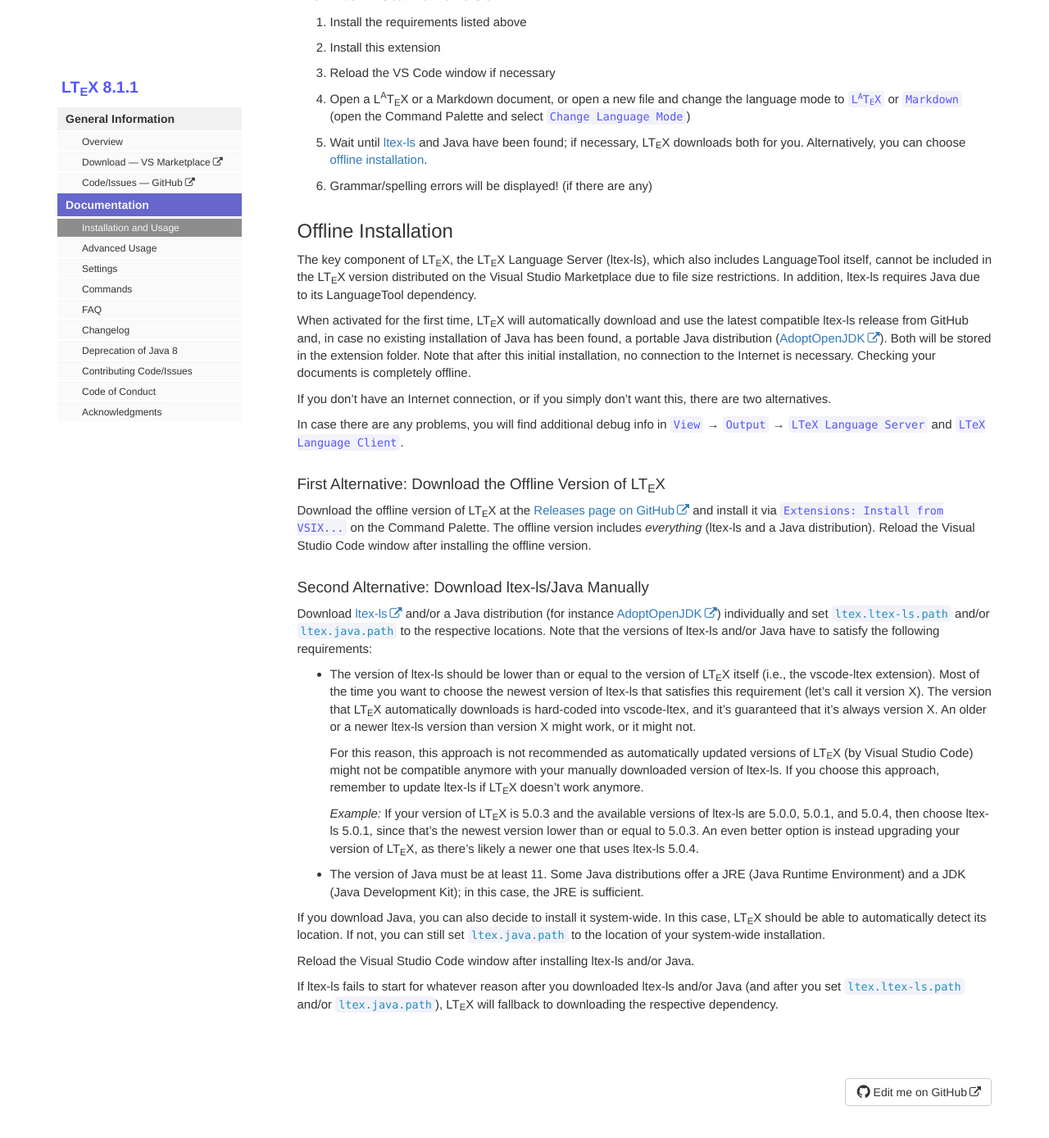
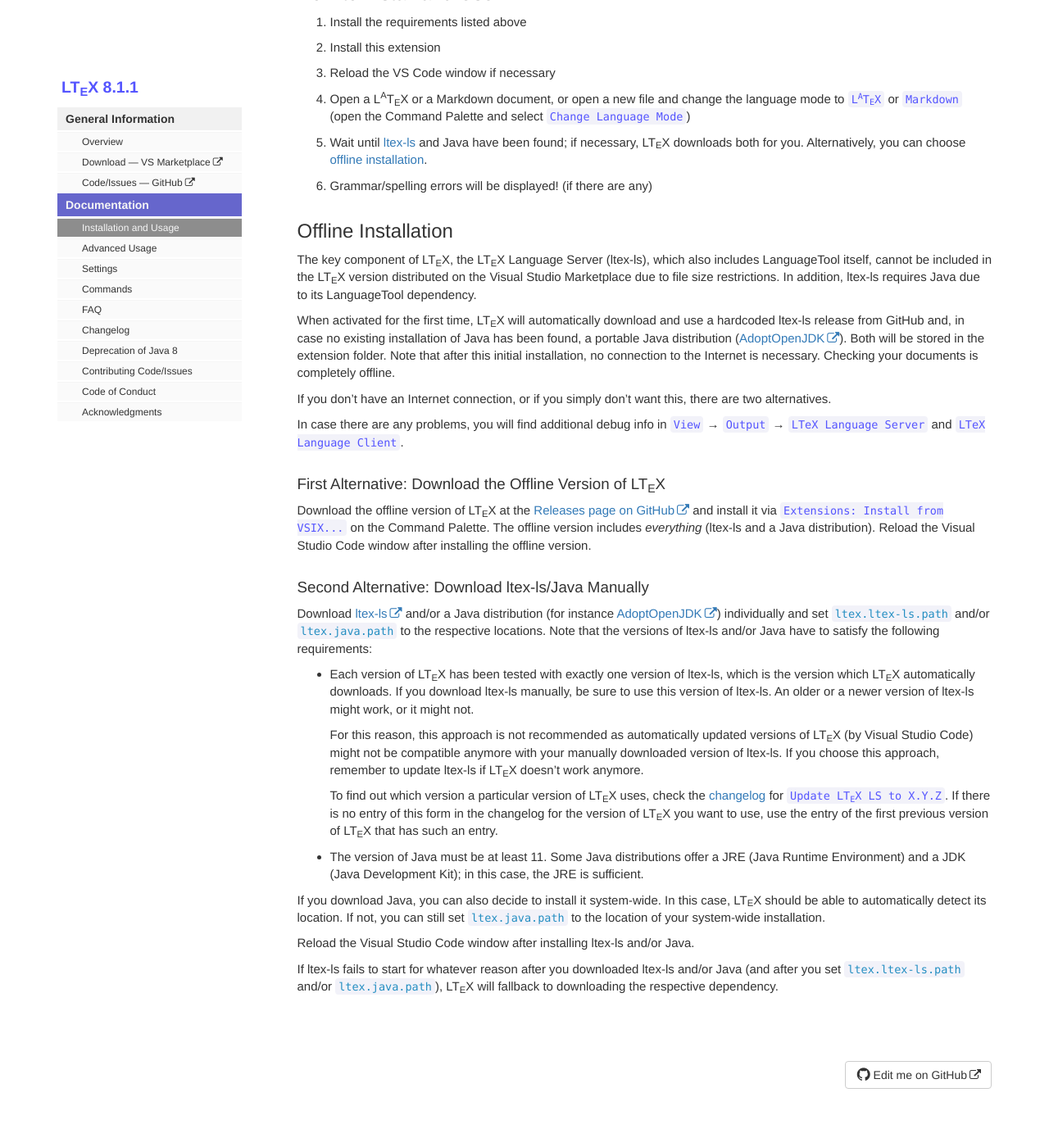
Before and after one commit to valentjn/vscode-ltex, a Jekyll site: the page built from pages/docs/installation-and-usage.md, in a window 1280 px wide and 1400 px high, scrolled down 524 px. Shown: the top 1389 px of the window at 82% size. Built offline with Jekyll 4.4.1, drawn with Linux system fonts in a browser that asks for light colours.

Commit message:
Make version of ltex-ls independent in inst./usage

```diff
--- a/pages/docs/installation-and-usage.md
+++ b/pages/docs/installation-and-usage.md
@@ -37,7 +37,7 @@
 
 The key component of LTeX, the LTeX Language Server (ltex-ls), which also includes LanguageTool itself, cannot be included in the LTeX version distributed on the Visual Studio Marketplace due to file size restrictions. In addition, ltex-ls requires Java due to its LanguageTool dependency.
 
-When activated for the first time, LTeX will automatically download and use the latest compatible ltex-ls release from GitHub and, in case no existing installation of Java has been found, a portable Java distribution ([AdoptOpenJDK](https://adoptopenjdk.net/)). Both will be stored in the extension folder. Note that after this initial installation, no connection to the Internet is necessary. Checking your documents is completely offline.
+When activated for the first time, LTeX will automatically download and use a hardcoded ltex-ls release from GitHub and, in case no existing installation of Java has been found, a portable Java distribution ([AdoptOpenJDK](https://adoptopenjdk.net/)). Both will be stored in the extension folder. Note that after this initial installation, no connection to the Internet is necessary. Checking your documents is completely offline.
 
 If you don't have an Internet connection, or if you simply don't want this, there are two alternatives.
 
@@ -51,11 +51,11 @@
 
 Download [ltex-ls](https://github.com/valentjn/ltex-ls/releases) and/or a Java distribution (for instance [AdoptOpenJDK](https://adoptopenjdk.net/)) individually and set [`ltex.ltex-ls.path`](settings.html#ltexltex-lspath) and/or [`ltex.java.path`](settings.html#ltexjavapath) to the respective locations. Note that the versions of ltex-ls and/or Java have to satisfy the following requirements:
 
-- The version of ltex-ls should be lower than or equal to the version of LTeX itself (i.e., the vscode-ltex extension). Most of the time you want to choose the newest version of ltex-ls that satisfies this requirement (let's call it version X). The version that LTeX automatically downloads is hard-coded into vscode-ltex, and it's guaranteed that it's always version X. An older or a newer ltex-ls version than version X might work, or it might not.
+- Each version of LTeX has been tested with exactly one version of ltex-ls, which is the version which LTeX automatically downloads. If you download ltex-ls manually, be sure to use this version of ltex-ls. An older or a newer version of ltex-ls might work, or it might not.
 
   For this reason, this approach is not recommended as automatically updated versions of LTeX (by Visual Studio Code) might not be compatible anymore with your manually downloaded version of ltex-ls. If you choose this approach, remember to update ltex-ls if LTeX doesn't work anymore.
 
-    *Example:* If your version of LTeX is 5.0.3 and the available versions of ltex-ls are 5.0.0, 5.0.1, and 5.0.4, then choose ltex-ls 5.0.1, since that's the newest version lower than or equal to 5.0.3. An even better option is instead upgrading your version of LTeX, as there's likely a newer one that uses ltex-ls 5.0.4.
+  To find out which version a particular version of LTeX uses, check the [changelog](changelog.html) for `Update LTeX LS to X.Y.Z`. If there is no entry of this form in the changelog for the version of LTeX you want to use, use the entry of the first previous version of LTeX that has such an entry.
 - The version of Java must be at least 11. Some Java distributions offer a JRE (Java Runtime Environment) and a JDK (Java Development Kit); in this case, the JRE is sufficient.
 
 If you download Java, you can also decide to install it system-wide. In this case, LTeX should be able to automatically detect its location. If not, you can still set [`ltex.java.path`](settings.html#ltexjavapath) to the location of your system-wide installation.
```
